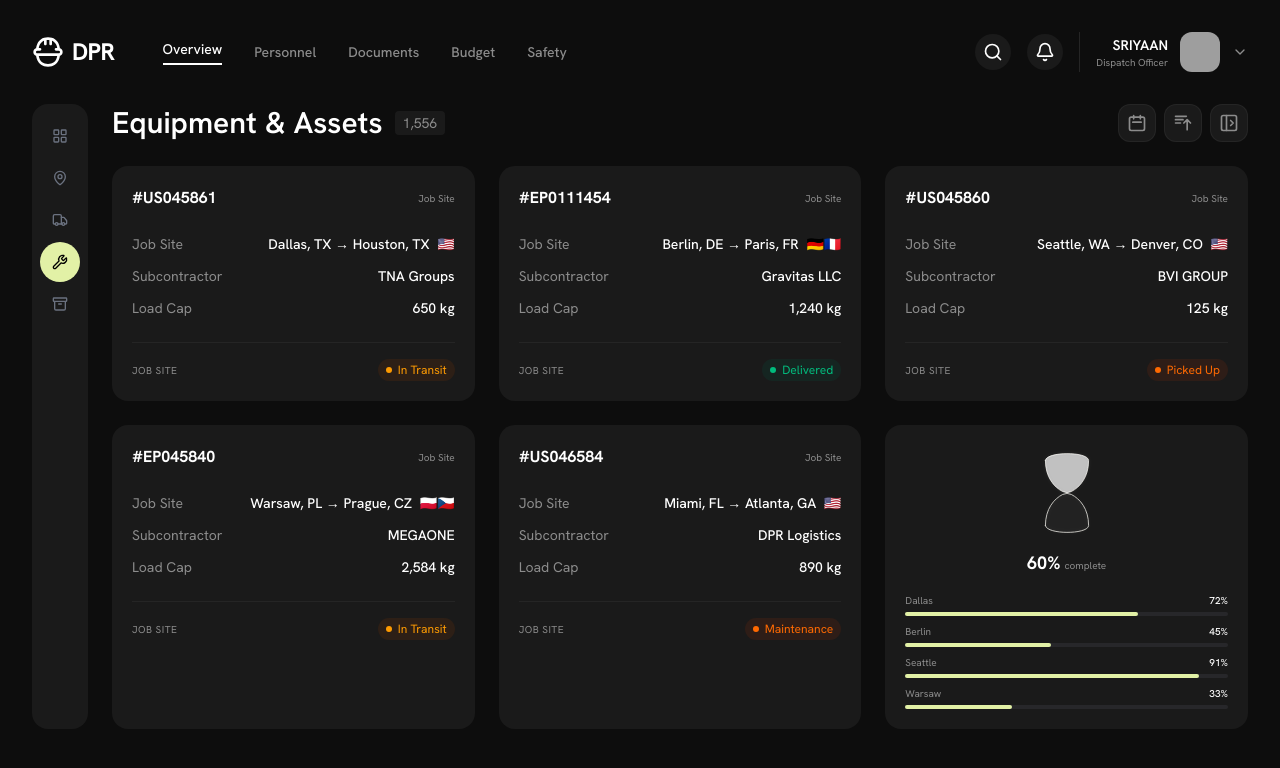
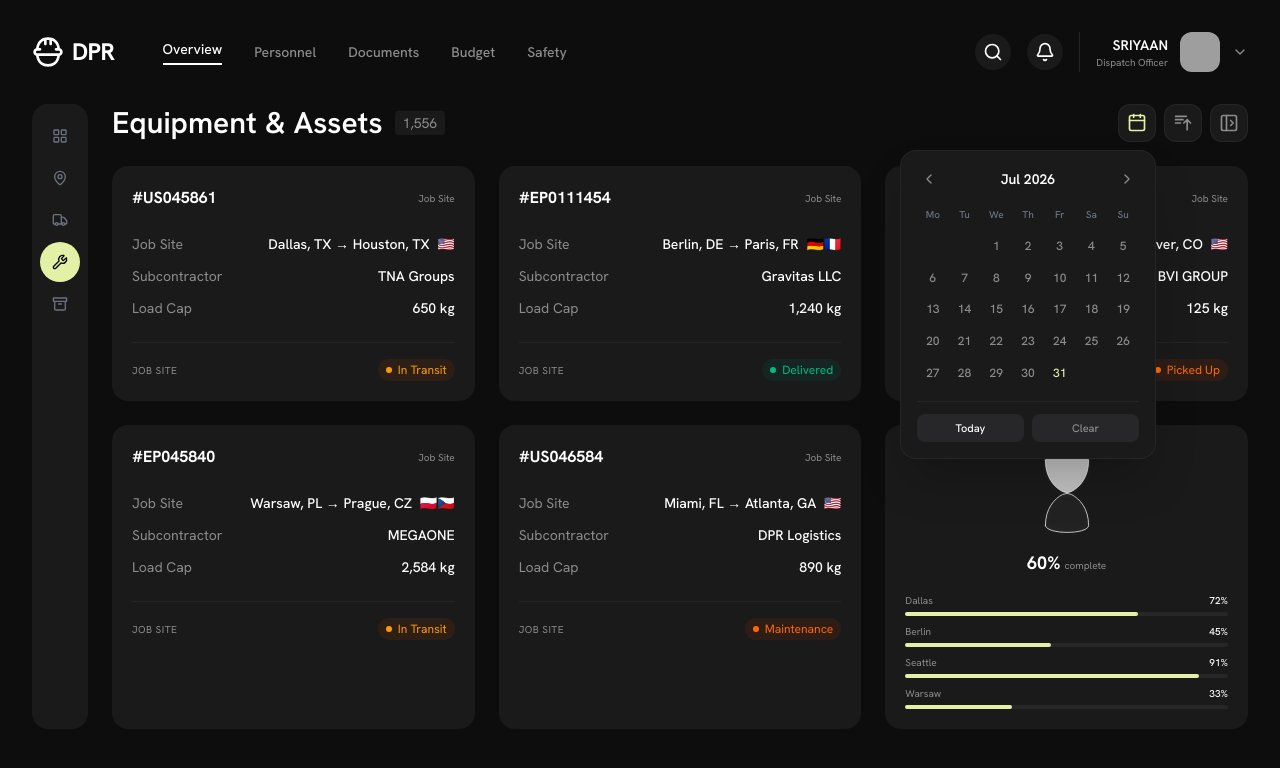
Before and after one commit to sheshanthShettyun/DPR-CONSTRUCTION, a Next.js app: page / in a window 1280 px wide. Both pictures are taken after a click on the button 1137 px from the left and 123 px from the top of the page. Shown: the top 768 px of the page. Built offline with nearby package versions, Linux system fonts and the light colour scheme; grey boxes are pictures that could not be loaded.

Commit message:
calendar

```diff
--- a/src/app/page.tsx
+++ b/src/app/page.tsx
@@ -2,12 +2,13 @@
 
 import { useState } from "react";
 import { motion, AnimatePresence } from "framer-motion";
-import { PanelLeftOpen, X } from "lucide-react";
+import { PanelLeftOpen, X, Calendar } from "lucide-react";
 import TopNav from "@/components/TopNav";
 import FilterSidebar from "@/components/FilterSidebar";
 import OrderCard from "@/components/OrderCard";
 import TimerSection from "@/components/TimerSection";
 import AssetPanel from "@/components/AssetPanel";
+import CalendarPicker from "@/components/CalendarPicker";
 
 const orders = [
   { id: "#US045861", site: "Dallas, TX → Houston, TX", flag: "🇺🇸", sub: "TNA Groups", load: "650 kg", status: "In Transit", color: "amber" },
@@ -19,6 +20,8 @@ const orders = [
 
 export default function Home() {
   const [panelOpen, setPanelOpen] = useState(false);
+  const [calOpen, setCalOpen] = useState(false);
+  const [selectedDate, setSelectedDate] = useState<Date | null>(null);
 
   return (
     <div className="p-8">
@@ -34,9 +37,27 @@ export default function Home() {
               <span className="rounded bg-[#1a1a1a] px-2 py-0.5 text-sm text-[#8c8c8c]">1,556</span>
             </div>
             <div className="flex items-center gap-2">
-              <button className="rounded-xl border border-white/5 bg-[#1a1a1a] p-2 text-[#8c8c8c]">
-                <svg className="h-5 w-5" fill="none" stroke="currentColor" viewBox="0 0 24 24"><path d="M8 7V3m8 4V3m-9 8h10M5 21h14a2 2 0 002-2V7a2 2 0 00-2-2H5a2 2 0 00-2 2v12a2 2 0 002 2z" strokeLinecap="round" strokeLinejoin="round" strokeWidth="2"/></svg>
-              </button>
+              <div className="relative">
+                <motion.button
+                  whileHover={{ scale: 1.05 }}
+                  whileTap={{ scale: 0.95 }}
+                  onClick={() => setCalOpen(!calOpen)}
+                  className={`rounded-xl border border-white/5 p-2 transition-colors ${
+                    calOpen || selectedDate ? "bg-[#1a1a1a] text-[#e2f1a6]" : "bg-[#1a1a1a] text-[#8c8c8c]"
+                  }`}
+                >
+                  <Calendar size={20} />
+                </motion.button>
+                <AnimatePresence>
+                  {calOpen && (
+                    <CalendarPicker
+                      selected={selectedDate}
+                      onSelect={setSelectedDate}
+                      onClose={() => setCalOpen(false)}
+                    />
+                  )}
+                </AnimatePresence>
+              </div>
               <button className="rounded-xl border border-white/5 bg-[#1a1a1a] p-2 text-[#8c8c8c]">
                 <svg className="h-5 w-5" fill="none" stroke="currentColor" viewBox="0 0 24 24"><path d="M3 4h13M3 8h9m-9 4h6m4 0l4-4m0 0l4 4m-4-4v12" strokeLinecap="round" strokeLinejoin="round" strokeWidth="2"/></svg>
               </button>
--- /dev/null
+++ b/src/components/CalendarPicker.tsx
@@ -0,0 +1,109 @@
+"use client";
+
+import { useState } from "react";
+import { motion, AnimatePresence } from "framer-motion";
+import { ChevronLeft, ChevronRight } from "lucide-react";
+
+const DAYS = ["Mo", "Tu", "We", "Th", "Fr", "Sa", "Su"];
+const MONTHS = ["Jan", "Feb", "Mar", "Apr", "May", "Jun", "Jul", "Aug", "Sep", "Oct", "Nov", "Dec"];
+
+interface Props {
+  selected: Date | null;
+  onSelect: (date: Date) => void;
+  onClose: () => void;
+}
+
+export default function CalendarPicker({ selected, onSelect, onClose }: Props) {
+  const today = new Date();
+  const [viewDate, setViewDate] = useState(new Date(today.getFullYear(), today.getMonth(), 1));
+
+  const year = viewDate.getFullYear();
+  const month = viewDate.getMonth();
+
+  const firstDay = new Date(year, month, 1).getDay();
+  const daysInMonth = new Date(year, month + 1, 0).getDate();
+  const offset = firstDay === 0 ? 6 : firstDay - 1;
+
+  const days: (number | null)[] = [];
+  for (let i = 0; i < offset; i++) days.push(null);
+  for (let d = 1; d <= daysInMonth; d++) days.push(d);
+  while (days.length % 7 !== 0) days.push(null);
+
+  const prevMonth = () => setViewDate(new Date(year, month - 1, 1));
+  const nextMonth = () => setViewDate(new Date(year, month + 1, 1));
+
+  const isToday = (d: number) =>
+    d === today.getDate() && month === today.getMonth() && year === today.getFullYear();
+
+  const isSelected = (d: number) =>
+    selected && d === selected.getDate() && month === selected.getMonth() && year === selected.getFullYear();
+
+  return (
+    <motion.div
+      initial={{ opacity: 0, y: -8, scale: 0.96 }}
+      animate={{ opacity: 1, y: 0, scale: 1 }}
+      exit={{ opacity: 0, y: -8, scale: 0.96 }}
+      transition={{ duration: 0.2, ease: [0.22, 1, 0.36, 1] }}
+      className="absolute right-0 top-full z-50 mt-2 w-64 rounded-2xl border border-white/5 bg-[#1a1a1a] p-4 shadow-2xl"
+    >
+      <div className="mb-3 flex items-center justify-between">
+        <button onClick={prevMonth} className="rounded-lg p-1 text-[#8c8c8c] hover:bg-zinc-800 hover:text-white transition-colors">
+          <ChevronLeft size={16} />
+        </button>
+        <span className="text-sm font-semibold text-white">
+          {MONTHS[month]} {year}
+        </span>
+        <button onClick={nextMonth} className="rounded-lg p-1 text-[#8c8c8c] hover:bg-zinc-800 hover:text-white transition-colors">
+          <ChevronRight size={16} />
+        </button>
+      </div>
+
+      <div className="mb-1 grid grid-cols-7">
+        {DAYS.map((d) => (
+          <span key={d} className="py-1 text-center text-[10px] font-medium text-[#6b7280]">{d}</span>
+        ))}
+      </div>
+
+      <div className="grid grid-cols-7">
+        {days.map((d, i) => (
+          <button
+            key={i}
+            onClick={() => {
+              if (d) {
+                onSelect(new Date(year, month, d));
+                onClose();
+              }
+            }}
+            disabled={!d}
+            className={`aspect-square text-xs font-medium transition-colors ${
+              !d
+                ? "cursor-default"
+                : isSelected(d)
+                  ? "rounded-full bg-[#e2f1a6] text-black font-bold"
+                  : isToday(d)
+                    ? "rounded-full text-[#e2f1a6] hover:bg-zinc-800"
+                    : "rounded-full text-[#8c8c8c] hover:bg-zinc-800 hover:text-white"
+            }`}
+          >
+            {d}
+          </button>
+        ))}
+      </div>
+
+      <div className="mt-3 flex gap-2 border-t border-white/5 pt-3">
+        <button
+          onClick={() => { onSelect(today); onClose(); }}
+          className="flex-1 rounded-lg bg-zinc-800 py-1.5 text-[11px] font-medium text-white hover:bg-zinc-700 transition-colors"
+        >
+          Today
+        </button>
+        <button
+          onClick={() => { onSelect(null as any); onClose(); }}
+          className="flex-1 rounded-lg bg-zinc-800 py-1.5 text-[11px] font-medium text-[#8c8c8c] hover:bg-zinc-700 hover:text-white transition-colors"
+        >
+          Clear
+        </button>
+      </div>
+    </motion.div>
+  );
+}
```
